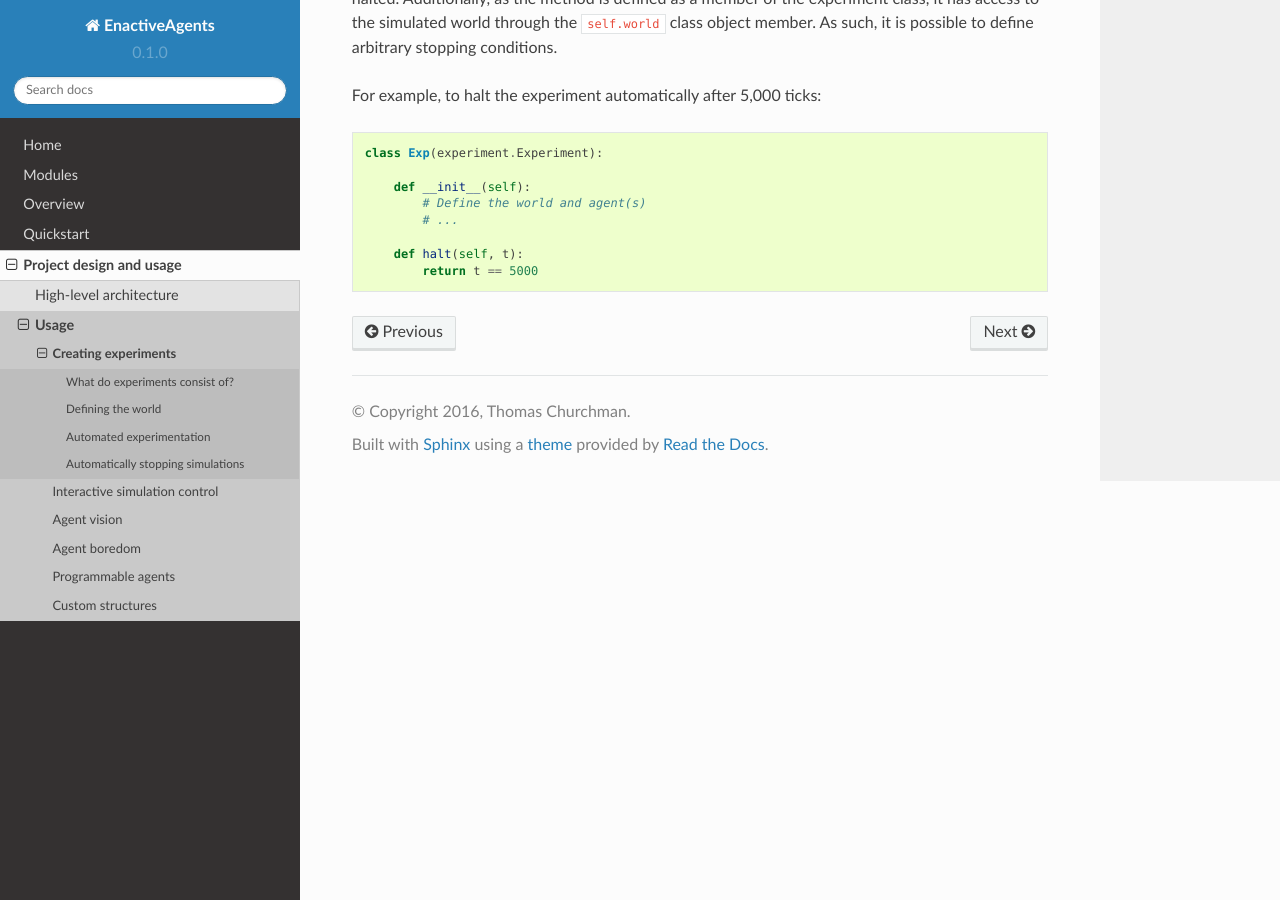
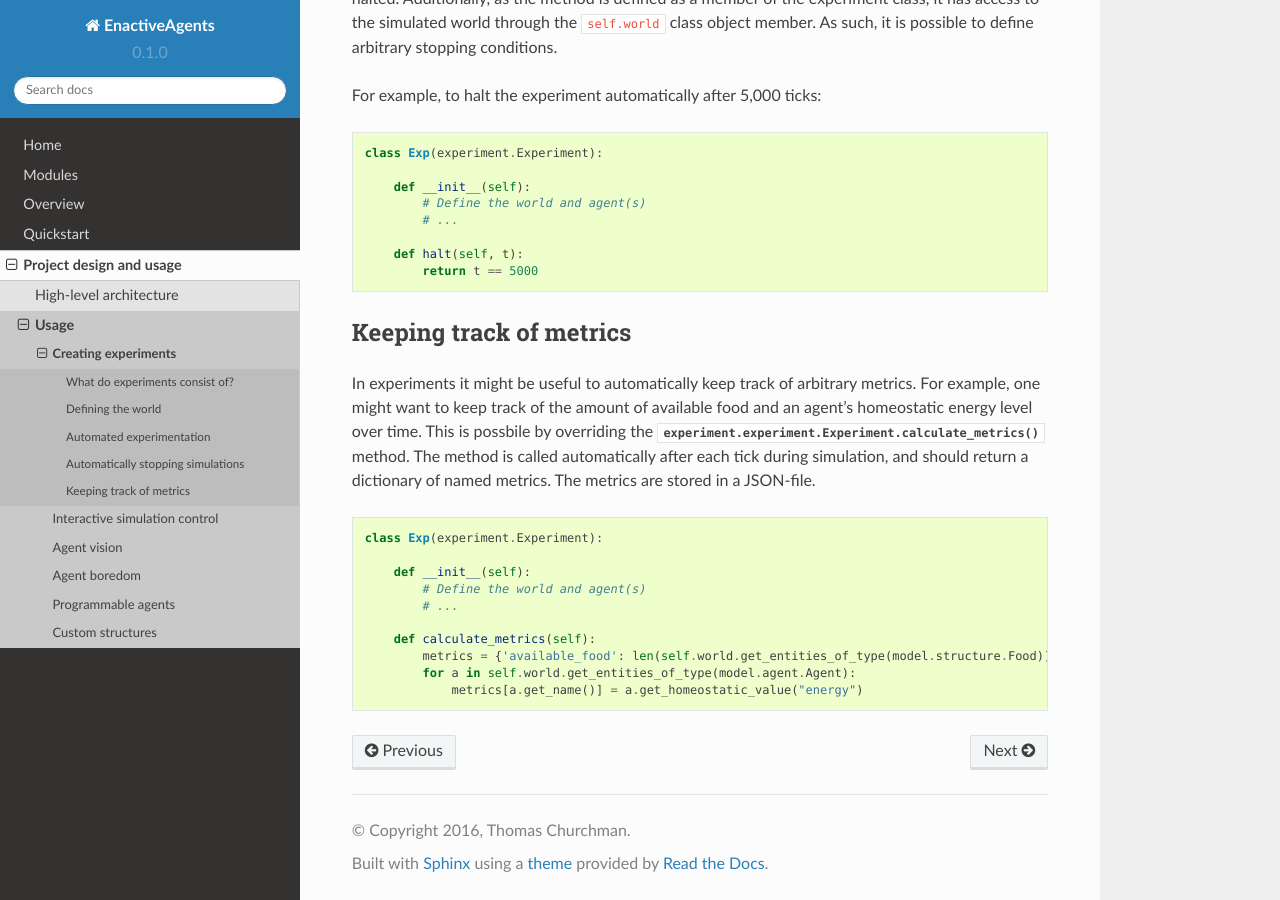
Before and after one commit to Beskhue/enactive-agents, a Sphinx documentation site: the page built from docs/usage.experiments.rst, in a window 1280 px wide and 900 px high, scrolled down 7984 px. Built offline with Sphinx 7.4.7 and the Read the Docs theme 2.0.0, drawn with Linux system fonts in a browser that asks for light colours; pages that are not in the unit, such as notebooks, are missing from menus.

Commit message:
Add section explaining how to keep track of metrics in the documentation.

```diff
--- a/docs/usage.experiments.rst
+++ b/docs/usage.experiments.rst
@@ -406,3 +406,24 @@ For example, to halt the experiment automatically after 5,000 ticks:
 
         def halt(self, t):
             return t == 5000
+
+Keeping track of metrics
+========================
+In experiments it might be useful to automatically keep track of arbitrary metrics.
+For example, one might want to keep track of the amount of available food and an agent's homeostatic energy level over time.
+This is possbile by overriding the :func:`experiment.experiment.Experiment.calculate_metrics` method.
+The method is called automatically after each tick during simulation, and should return a dictionary of named metrics.
+The metrics are stored in a JSON-file.
+
+::
+
+    class Exp(experiment.Experiment):
+
+        def __init__(self):
+            # Define the world and agent(s)
+            # ...
+
+        def calculate_metrics(self):
+            metrics = {'available_food': len(self.world.get_entities_of_type(model.structure.Food))}
+            for a in self.world.get_entities_of_type(model.agent.Agent):
+                metrics[a.get_name()] = a.get_homeostatic_value("energy")
```
